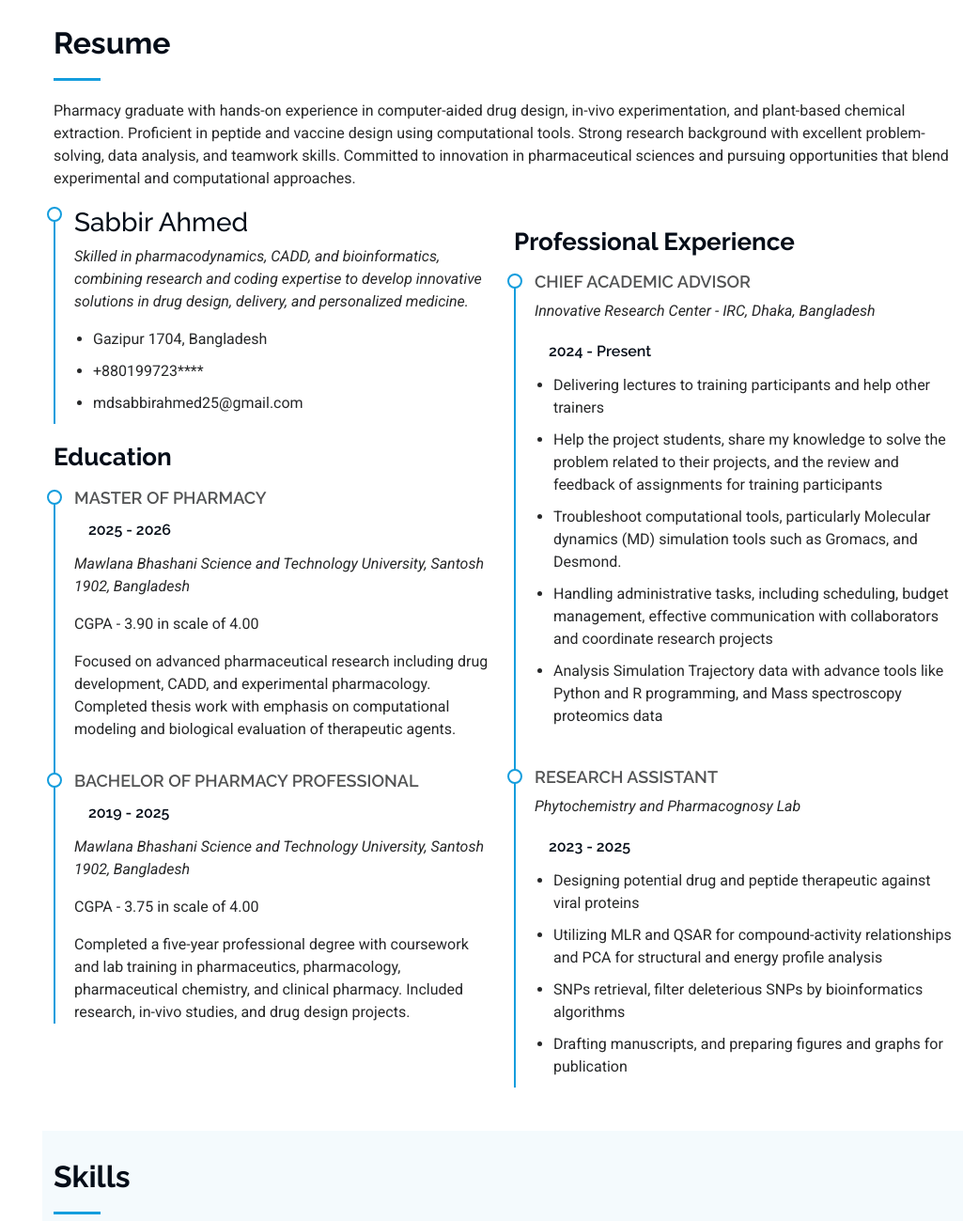
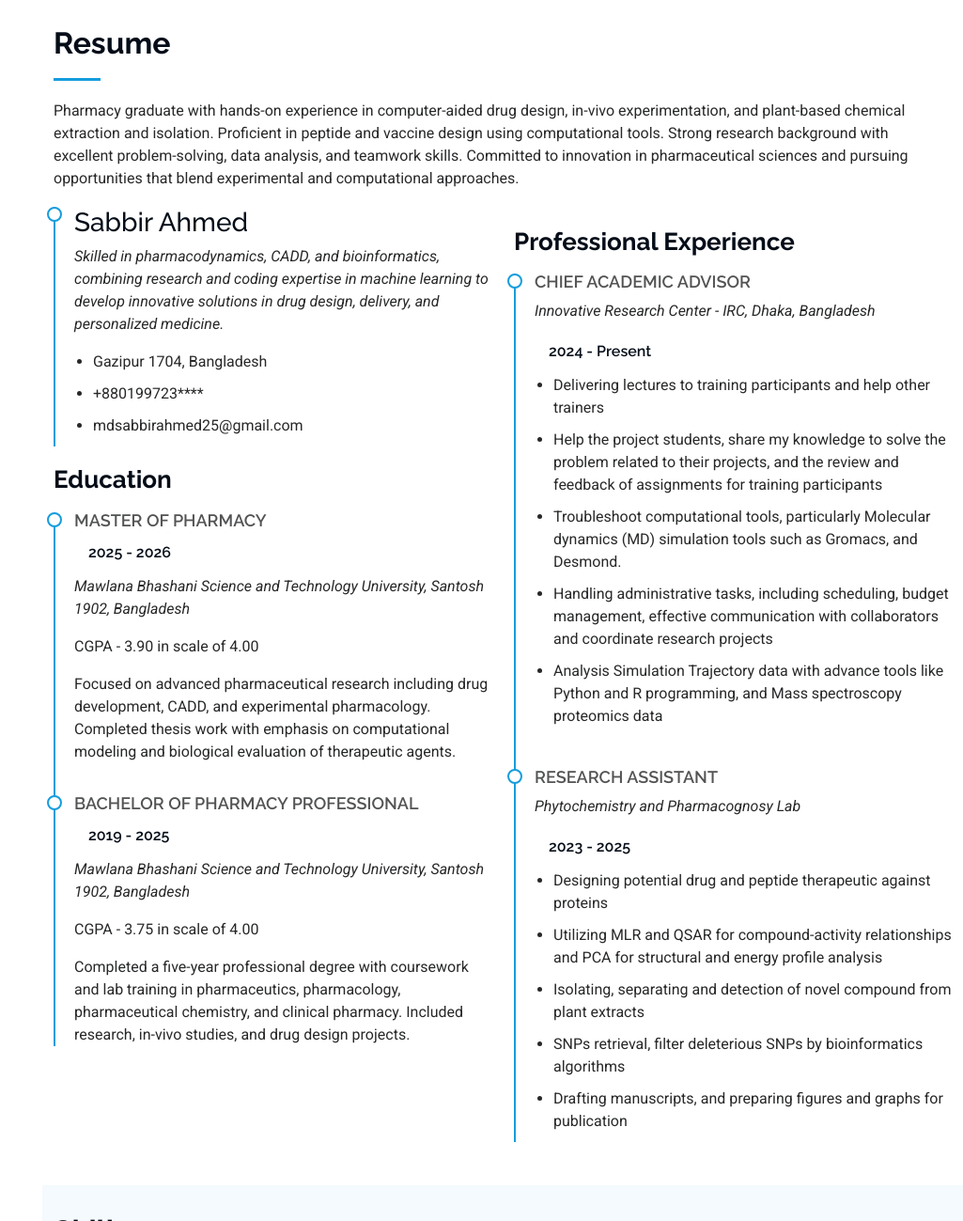
Before and after one commit to sabbir-21/portfolio, a plain HTML site: page index.html in a window 1280 px wide. Shown: the part 1081-2380 px from the top of the page at 94% size, without its empty margins (255-1280 px from the left). Drawn offline with nearby package versions, Linux system fonts and the light colour scheme; no server answers.

Commit message:
Update index.html

```diff
--- a/index.html
+++ b/index.html
@@ -176,7 +176,7 @@
       <!-- Section Title -->
       <div class="container section-title" data-aos="fade-up">
         <h2>Resume</h2>
-        <p>Pharmacy graduate with hands-on experience in computer-aided drug design, in-vivo experimentation, and plant-based chemical extraction. Proficient in peptide and vaccine design using computational tools. Strong research background with excellent problem-solving, data analysis, and teamwork skills. Committed to innovation in pharmaceutical sciences and pursuing opportunities that blend experimental and computational approaches.</p>
+        <p>Pharmacy graduate with hands-on experience in computer-aided drug design, in-vivo experimentation, and plant-based chemical extraction and isolation. Proficient in peptide and vaccine design using computational tools. Strong research background with excellent problem-solving, data analysis, and teamwork skills. Committed to innovation in pharmaceutical sciences and pursuing opportunities that blend experimental and computational approaches.</p>
       </div><!-- End Section Title -->
 
       <div class="container">
@@ -188,7 +188,7 @@
 
             <div class="resume-item pb-0">
               <h3>Sabbir Ahmed</h3>
-              <p><em>Skilled in pharmacodynamics, CADD, and bioinformatics, combining research and coding expertise to develop innovative solutions in drug design, delivery, and personalized medicine.</em></p>
+              <p><em>Skilled in pharmacodynamics, CADD, and bioinformatics, combining research and coding expertise in machine learning to develop innovative solutions in drug design, delivery, and personalized medicine.</em></p>
               <ul>
                 <li>Gazipur 1704, Bangladesh</li>
                 <li id="cn2"></li>
@@ -235,8 +235,9 @@
               <p><em>Phytochemistry and Pharmacognosy Lab</em></p>
               <h5>2023 - 2025</h5>
               <ul>
-                <li>Designing potential drug and peptide therapeutic against viral proteins</li>
+                <li>Designing potential drug and peptide therapeutic against proteins</li>
                 <li>Utilizing MLR and QSAR for compound-activity relationships and PCA for structural and energy profile analysis</li>
+                <li>Isolating, separating and detection of novel compound from plant extracts</li>
                 <li>SNPs retrieval, filter deleterious SNPs by bioinformatics algorithms</li>
                 <li>Drafting manuscripts, and preparing figures and graphs for publication</li>
               </ul>
```
